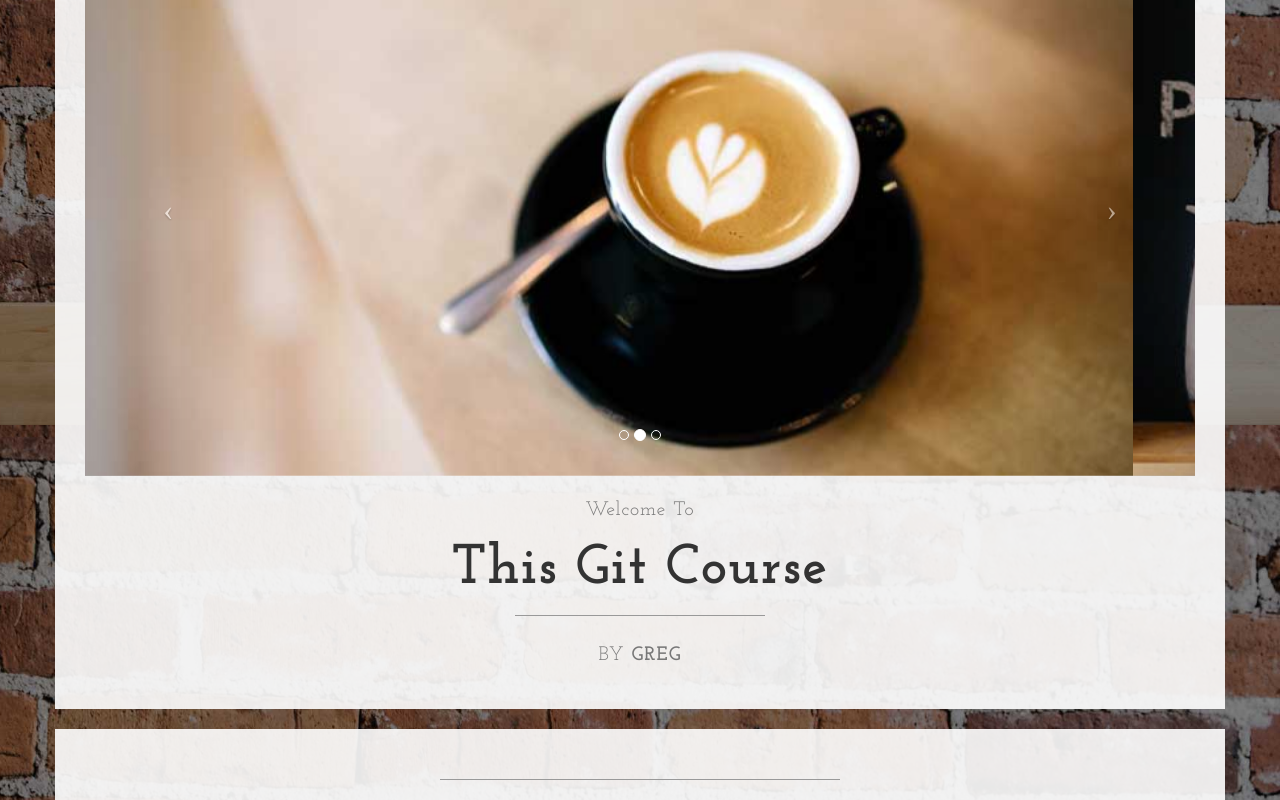
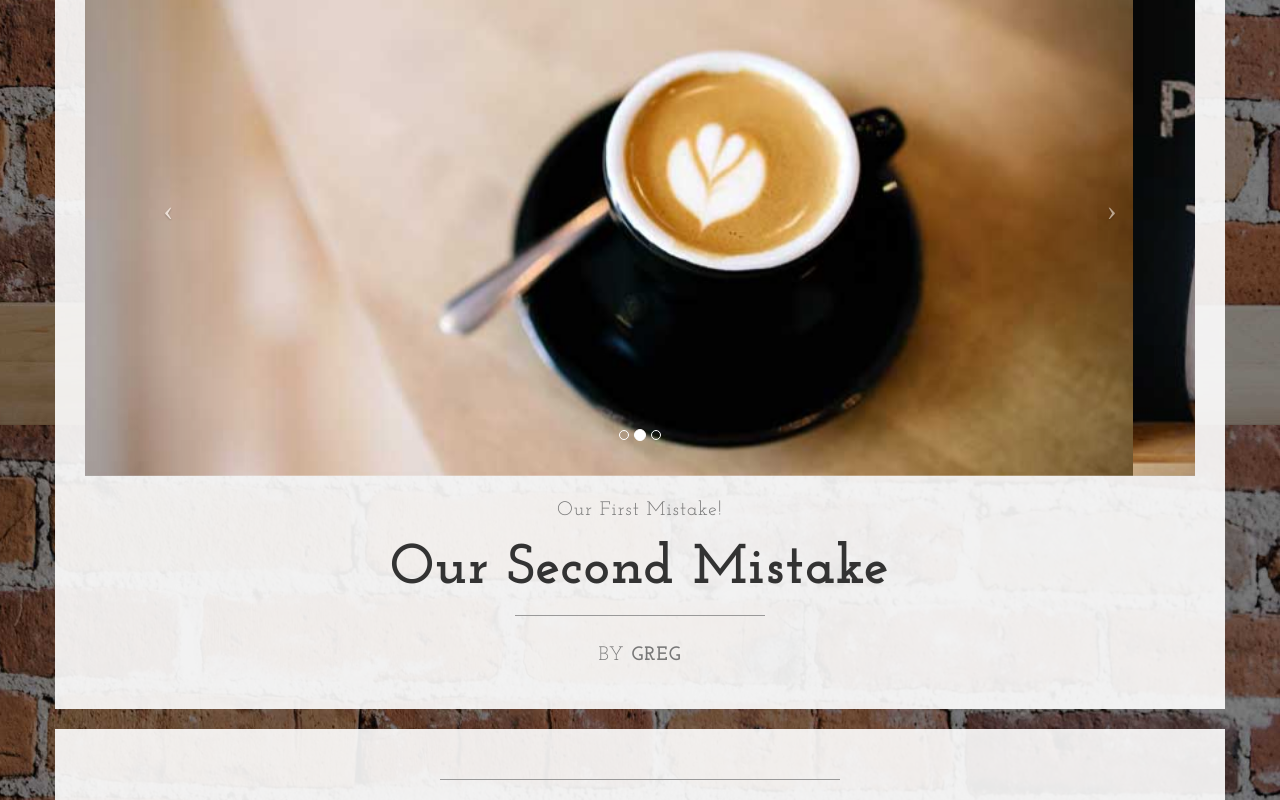
Before and after one commit to grd888/Learnable-Git-Course, a plain HTML site: page index.html in a window 1280 px wide. Shown: the part 375-1175 px from the top of the page. Drawn offline with nearby package versions, Linux system fonts and the light colour scheme.

Commit message:
Committing our third mistake, we left the other two in place

```diff
--- a/index.html
+++ b/index.html
@@ -106,9 +106,9 @@
                         </a>
                     </div>
                     <h2 class="brand-before">
-                        <small>Welcome to</small>
+                        <small>Our first mistake!</small>
                     </h2>
-                    <h1 class="brand-name">This Git Course</h1>
+                    <h1 class="brand-name">Our second mistake</h1>
                     <hr class="tagline-divider">
                     <h2>
                         <small>By
```
